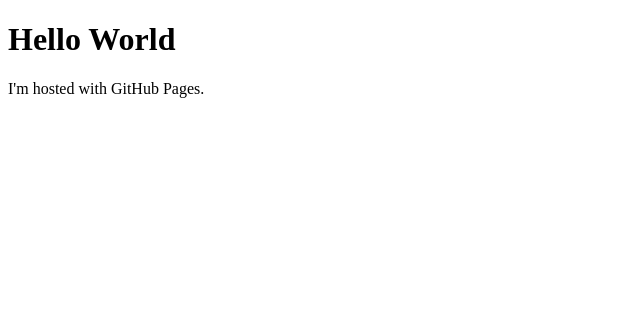
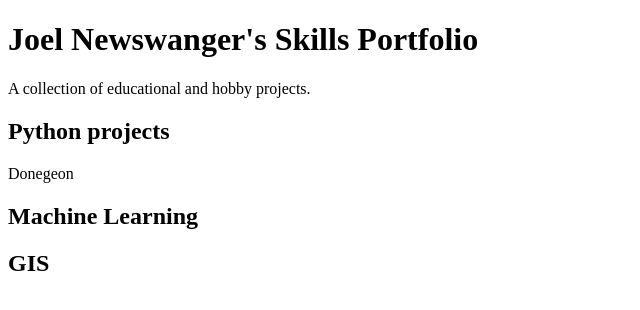
Before and after one commit to joelnewswanger/joelnewswanger.github.io, a plain HTML site: page index.html in a window 1280 px wide. Shown: the whole page, without its empty margins (0-640 px from the left). Drawn offline with Linux system fonts and the light colour scheme.

Commit message:
Update index.html

```diff
--- a/index.html
+++ b/index.html
@@ -1,7 +1,11 @@
 <!DOCTYPE html>
 <html>
 <body>
-<h1>Hello World</h1>
-<p>I'm hosted with GitHub Pages.</p>
+  <h1>Joel Newswanger's Skills Portfolio</h1>
+  <p>A collection of educational and hobby projects.</p>
+  <h2>Python projects</h2>
+  <p>Donegeon</p>
+  <h2>Machine Learning</h2>
+  <h2>GIS</h2>
 </body>
 </html>
```
